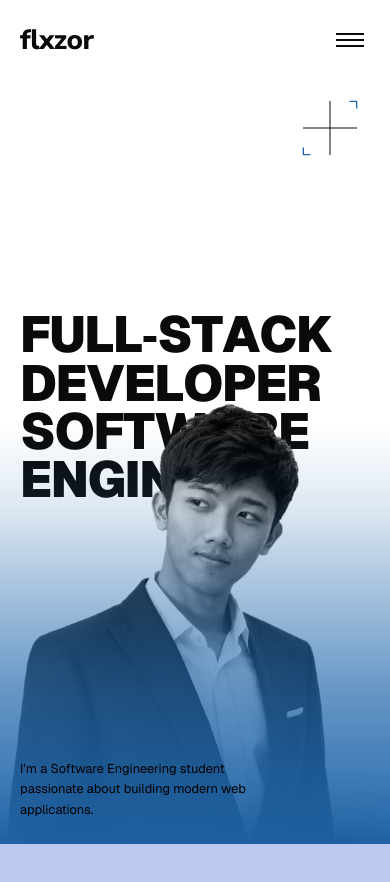
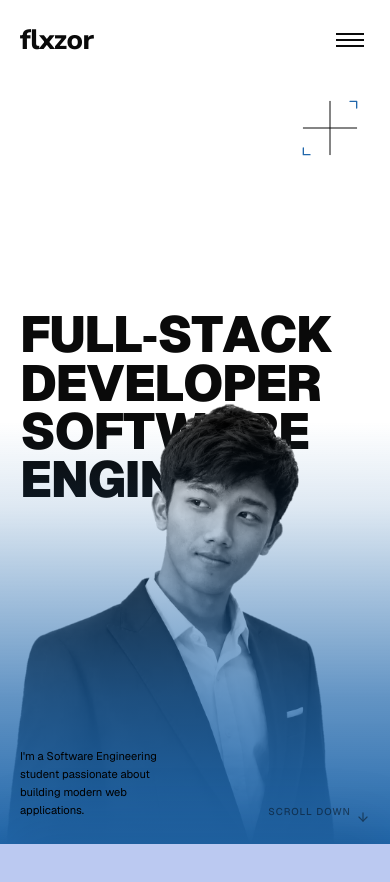
Before and after one commit to flxzor/flxzor-web, a Next.js app: page / in a window 390 px wide. Shown: the top 882 px of the page. Built offline with nearby package versions, Linux system fonts and the light colour scheme.

Commit message:
fix: hero scroll hint on mobile

```diff
--- a/app/globals.css
+++ b/app/globals.css
@@ -513,6 +513,28 @@ a {
 .hero__scroll-down-arrow {
   flex: none;
   animation: heroArrowBounce 1.5s ease-in-out infinite;
+}
+
+@media (max-width: 767px) {
+  .hero__bottom {
+    gap: 0.75rem;
+  }
+
+  .hero__description {
+    max-width: 46%;
+    font-size: 0.7rem;
+  }
+
+  .hero__scroll-down {
+    display: flex;
+    gap: 5px;
+    font-size: 0.62rem;
+  }
+
+  .hero__scroll-down-arrow {
+    width: 14px;
+    height: 14px;
+  }
 }
 
 .contact-celebration {
```
